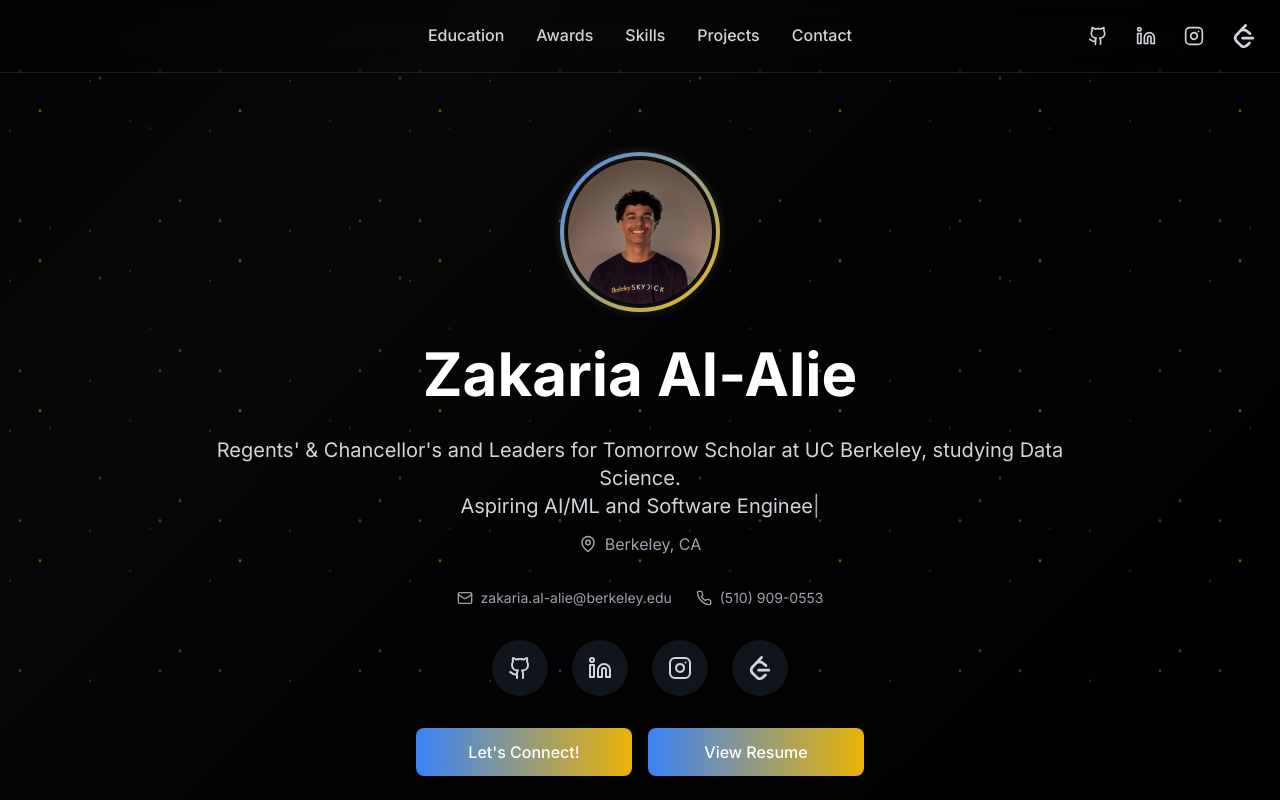
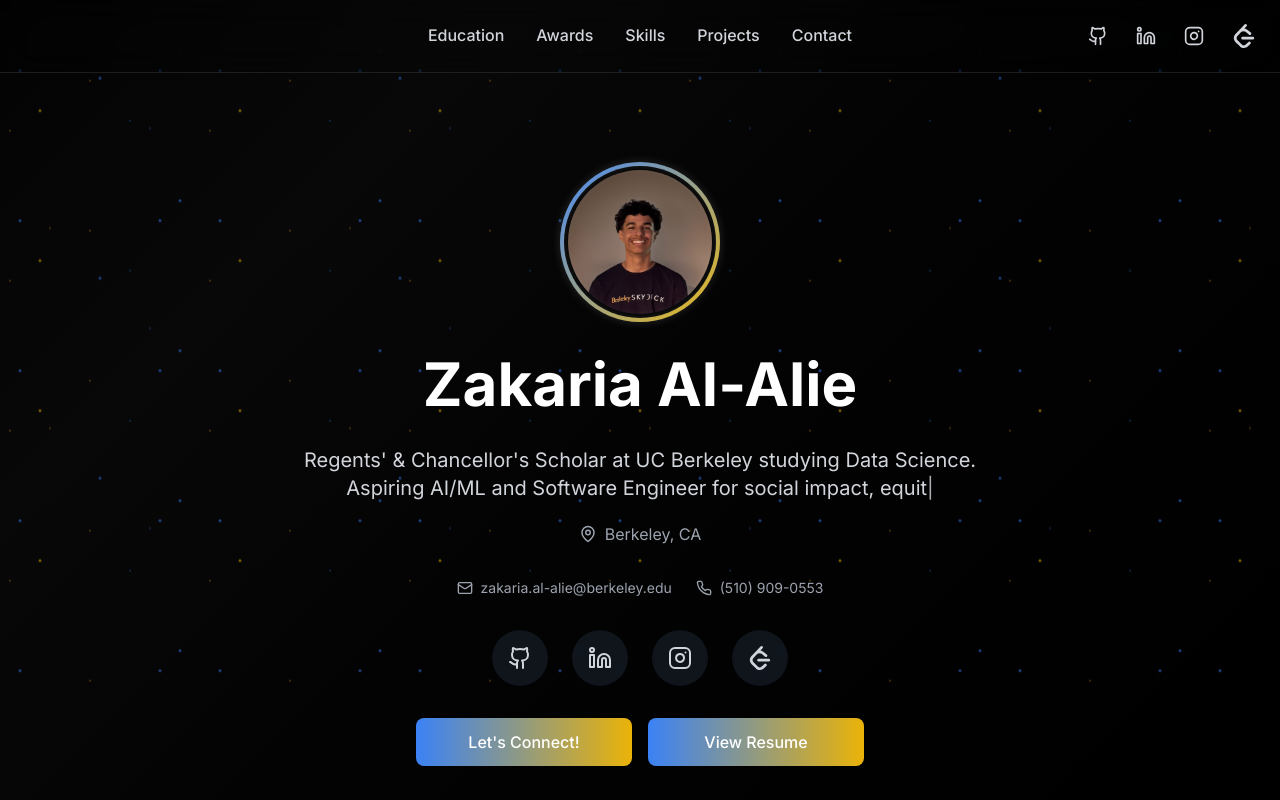
Before and after one commit to zak-510/portfolio, a React (Vite) app: page / in a window 1280 px wide. Shown: the top 800 px of the page. Built offline with nearby package versions, Linux system fonts and the light colour scheme.

Commit message:
Revert "Commit"
This reverts commit 6192270db4583d5de74e3785ea292807a962d3bd.

```diff
--- a/src/components/Hero.tsx
+++ b/src/components/Hero.tsx
@@ -3,7 +3,7 @@ import { Github, Linkedin, MapPin, Mail, Phone, Instagram } from 'lucide-react';
 
 const Hero: React.FC = () => {
   const [typewriterText, setTypewriterText] = useState('');
-  const fullText = "Regents' & Chancellor's and Leaders for Tomorrow Scholar at UC Berkeley, studying Data Science.\nAspiring AI/ML and Software Engineer for social impact, equitable resource access, and healthcare.";
+  const fullText = "Regents' & Chancellor's Scholar at UC Berkeley studying Data Science.\nAspiring AI/ML and Software Engineer for social impact, equitable resource access, and healthcare.";
 
   useEffect(() => {
     let index = 0;
```
